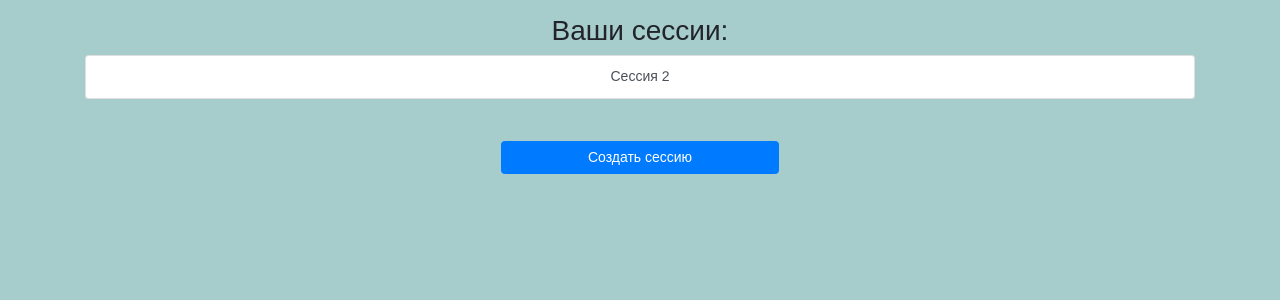
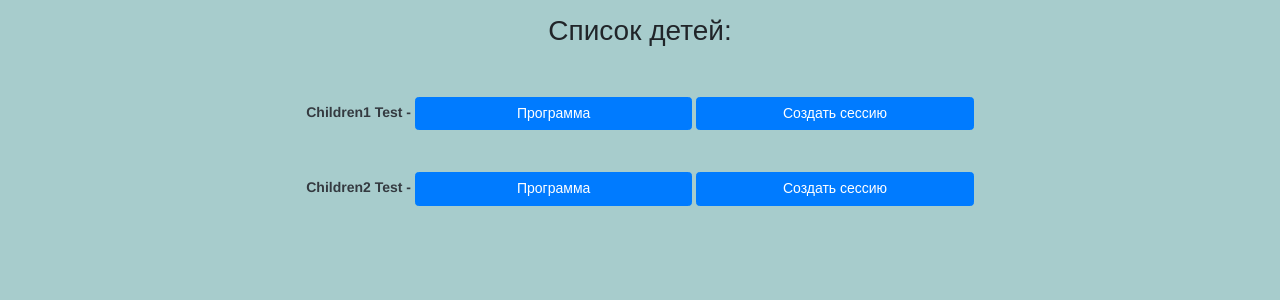
Before and after one commit to Zeroitman/MySite, a Django app: page / in a window 1280 px wide. Shown: the part 49-349 px from the top of the page. Run offline with Django 3.2, Linux system fonts and the light colour scheme; data comes from the database, SQL or seed files in the repository; some libraries are stand-ins or nearby versions.

Commit message:
Удалил лишние ссылки в urls.py, расставил комментарии во views.py, удалил не нужные шаблоны, выполнено к тикету #63

```diff
--- a/source/source/settings.py
+++ b/source/source/settings.py
@@ -1,5 +1,7 @@
 import os
 from django.urls import reverse_lazy
+from .settings_local import *
+
 
 BASE_DIR = os.path.dirname(os.path.dirname(os.path.abspath(__file__)))
 
@@ -90,9 +92,6 @@ USE_L10N = True
 USE_TZ = True
 
 STATIC_URL = '/static/'
-
-from .settings_local import *
-
 LOGIN_URL = reverse_lazy('login')
 LOGIN_REDIRECT_URL = reverse_lazy('webapp:program_list')
 LOGOUT_REDIRECT_URL = reverse_lazy('login')
--- a/source/webapp/models.py
+++ b/source/webapp/models.py
@@ -1,39 +1,5 @@
 from django.db import models
 from django.contrib.auth.models import User
-
-
-class Categories(models.Model):
-    name = models.CharField(max_length=255, verbose_name='Название категории')
-    code_category = models.CharField(max_length=50, null=True, blank=True, verbose_name='Код категории')
-    created_date = models.DateTimeField(auto_now_add=True, verbose_name='Время добавления')
-    edited_date = models.DateTimeField(auto_now=True, null=True, blank=True, verbose_name='Время редактирования')
-    deleted_date = models.DateTimeField(null=True, blank=True, verbose_name='Время удаления')
-
-    def __str__(self):
-        return "%s. %s" % (self.code_category, self.name)
-
-    class Meta:
-        verbose_name = 'Категории'
-        verbose_name_plural = 'Категории'
-
-
-class Skill(models.Model):
-    code_skill = models.CharField(max_length=5, verbose_name='Код навыка')
-    name = models.CharField(max_length=255, verbose_name='Название навыка')
-    category = models.ForeignKey(Categories, on_delete=models.PROTECT, related_name='skill', verbose_name='Категория')
-    description = models.TextField(max_length=1000, null=True, blank=True, verbose_name='Описание навыка')
-    criterion = models.TextField(max_length=1000, null=True, blank=True, verbose_name='Критерии')
-    created_date = models.DateTimeField(auto_now_add=True, verbose_name='Время создания навыка')
-    updated_date = models.DateTimeField(auto_now=True, null=True, blank=True,
-                                        verbose_name='Время редактирование навыка')
-    deleted_date = models.DateTimeField(null=True, blank=True, verbose_name='Время удаления навыка')
-
-    def __str__(self):
-        return "%s. %s" % (self.code_skill, self.name)
-
-    class Meta:
-        verbose_name = 'Навык'
-        verbose_name_plural = 'Навыки'
 
 
 class UserInfo(models.Model):
@@ -71,6 +37,40 @@ class Child(models.Model):
         verbose_name_plural = 'Дети'
 
 
+class Categories(models.Model):
+    name = models.CharField(max_length=255, verbose_name='Название категории')
+    code_category = models.CharField(max_length=50, null=True, blank=True, verbose_name='Код категории')
+    created_date = models.DateTimeField(auto_now_add=True, verbose_name='Время добавления')
+    edited_date = models.DateTimeField(auto_now=True, null=True, blank=True, verbose_name='Время редактирования')
+    deleted_date = models.DateTimeField(null=True, blank=True, verbose_name='Время удаления')
+
+    def __str__(self):
+        return "%s. %s" % (self.code_category, self.name)
+
+    class Meta:
+        verbose_name = 'Категории'
+        verbose_name_plural = 'Категории'
+
+
+class Skill(models.Model):
+    code_skill = models.CharField(max_length=5, verbose_name='Код навыка')
+    name = models.CharField(max_length=255, verbose_name='Название навыка')
+    category = models.ForeignKey(Categories, on_delete=models.PROTECT, related_name='skill', verbose_name='Категория')
+    description = models.TextField(max_length=1000, null=True, blank=True, verbose_name='Описание навыка')
+    criterion = models.TextField(max_length=1000, null=True, blank=True, verbose_name='Критерии')
+    created_date = models.DateTimeField(auto_now_add=True, verbose_name='Время создания навыка')
+    updated_date = models.DateTimeField(auto_now=True, null=True, blank=True,
+                                        verbose_name='Время редактирование навыка')
+    deleted_date = models.DateTimeField(null=True, blank=True, verbose_name='Время удаления навыка')
+
+    def __str__(self):
+        return "%s. %s" % (self.code_skill, self.name)
+
+    class Meta:
+        verbose_name = 'Навык'
+        verbose_name_plural = 'Навыки'
+
+
 class SkillsInProgram(models.Model):
     program = models.ForeignKey('Program', related_name='related_to_program', on_delete=models.PROTECT,
                                 verbose_name='Программа')
@@ -79,7 +79,7 @@ class SkillsInProgram(models.Model):
     status = models.BooleanField(default=True, verbose_name='Статус')
 
     def __str__(self):
-        return "Навык %s" % (self.id)
+        return "Навык %s" % self.id
 
 
 class Program(models.Model):
--- a/source/webapp/templates/base.html
+++ b/source/webapp/templates/base.html
@@ -22,7 +22,7 @@
 <body>
 <nav class="navbar navbar-expand-lg navbar-dark bg-primary mb-3">
     <div class="container">
-        <a class="navbar-brand mr-auto" href={% url 'webapp:session_list' %}>ABA - THERAPY</a>
+        <a class="navbar-brand mr-auto" href={% url 'webapp:child_list' %}>ABA - THERAPY</a>
         <button class="navbar-toggler" type="button" data-toggle="collapse" data-target="#navbarNav"
                 aria-controls="navbarNav" aria-expanded="false" aria-label="Toggle navigation">
             <span class="navbar-toggler-icon"></span>
--- /dev/null
+++ b/source/webapp/templates/child_list.html
@@ -0,0 +1,19 @@
+{% extends 'base.html' %}
+{% block title %}{% endblock %}
+{% block content %}
+    <div class="container">
+        <h2 class="text-center">Список детей: </h2>
+        <ul class="list-group">
+            {% for var in program_list %}
+                <div class="text-center mt-5">
+                    <a class="text-dark font-weight-bolder" data-toggle="tooltip"
+                       href='#'>{{ var.child.first_name }} {{ var.child.last_name }} - </a>
+                    <a role="button" class="btn btn-primary w-25" href={% url 'webapp:program_detail' var.pk %}>Программа</a>
+                    <a role="button" class="btn btn-primary w-25" href="#">Создать
+                        сессию</a>
+                </div>
+            {% endfor %}
+        </ul>
+    </div>
+{% endblock %}
+{% block scripts %}{% endblock %}
--- a/source/webapp/templates/session_list.html
+++ /dev/null
@@ -1,20 +0,0 @@
-{% extends 'base.html' %}
-{% block title %}{% endblock %}
-{% block content %}
-    <div class="container">
-        <h2 class="text-center">Ваши сессии: </h2>
-        {% if session_list %}
-            <ul class="list-group">
-                {% for session in session_list %}
-                    <a class="list-group-item list-group-item-action text-center"
-                       href={% url 'webapp:session_view' session.pk %}>Сессия {{ session.id }}</a>
-                {% endfor %}
-            </ul>
-        {% else %}
-            <p>Ваш список сессии пуст!</p>
-        {% endif %}
-        <div class="text-center mt-5">
-            <a role="button" class="btn btn-primary w-25" href={% url 'webapp:session_create' %}>Создать сессию</a>
-        </div>
-    </div>
-{% endblock %}
--- a/source/webapp/templates/session_result.html
+++ b/source/webapp/templates/session_result.html
@@ -6,8 +6,8 @@
         labore maiores omnis pariatur quidem voluptatem. Assumenda ducimus earum libero maiores officia possimus
         praesentium reiciendis rerum!
         <div class="text-center mt-3">
-            <a role="button" class="btn btn-primary m-2" href="" style="width: 100%">Редактировать результаты</a><br>
-            <a role="button" class="btn btn-success m-2" href="" style="width: 100%">Сохранить результаты</a>
+            <a role="button" class="btn btn-primary m-2" href="#" style="width: 100%">Редактировать результаты</a><br>
+            <a role="button" class="btn btn-success m-2" href="#" style="width: 100%">Сохранить результаты</a>
         </div>
     </div>
 {% endblock %}
--- a/source/webapp/urls.py
+++ b/source/webapp/urls.py
@@ -1,14 +1,13 @@
 from django.urls import path
-from webapp.views import ProgramDetailView, SessionCreateView, SessionList, SessionDetailView, ProgramList, ResultList
+from webapp.views import ProgramDetailView, ChildList, SessionDetailView, ProgramList, ResultList
 
 app_name = 'webapp'
 
 
 urlpatterns = [
-    path('', SessionList.as_view(), name='session_list'),
+    path('', ChildList.as_view(), name='child_list'),
     path('program/', ProgramList.as_view(), name='program_list'),
     path('program/<int:pk>', ProgramDetailView.as_view(), name='program_detail'),
-    path('session_create', SessionCreateView.as_view(), name='session_create'),
     path('current_session/<int:pk>', SessionDetailView.as_view(), name='session_view'),
     path('session_result/<int:pk>', ResultList.as_view(), name='session_result_view'),
 ]
--- a/source/webapp/views.py
+++ b/source/webapp/views.py
@@ -1,39 +1,32 @@
-from django.shortcuts import render
 from webapp.models import Program, Session, Result
-from django.views.generic import ListView, DetailView, CreateView
-from webapp.forms import SessionForm
-from django.urls import reverse
+from django.views.generic import ListView, DetailView
 
 
+# ChildList - главная страница с выводом детей
+class ChildList(ListView):
+    model = Program
+    template_name = 'child_list.html'
+
+
+# ProgramList - страница вывода всех программ
 class ProgramList(ListView):
     model = Program
     template_name = 'program_list.html'
 
 
-class SessionList(ListView):
-    model = Session
-    template_name = 'session_list.html'
-
-
+# ResultList - страница вывода результатов сессий
 class ResultList(ListView):
     model = Result
     template_name = 'session_result.html'
 
 
+# ProgramDetail - страница просмотра деталей определенной программы
 class ProgramDetailView(DetailView):
     model = Program
     template_name = 'program_detail.html'
 
 
+# SessionDetailView - страница просмотра делатей
 class SessionDetailView(DetailView):
     model = Session
     template_name = 'session_detail.html'
-
-
-class SessionCreateView(CreateView):
-    form_class = SessionForm
-    template_name = 'session_create.html'
-    model = Session
-
-    def get_success_url(self):
-        return reverse('webapp:session_view', kwargs={'pk': self.object.pk})
```
Also changed, not shown: source/webapp/templates/program_list.html (+6 -6 lines), source/webapp/templates/session_create.html (deleted, +0 -17 lines), source/webapp/migrations/0001_initial.py (added).
